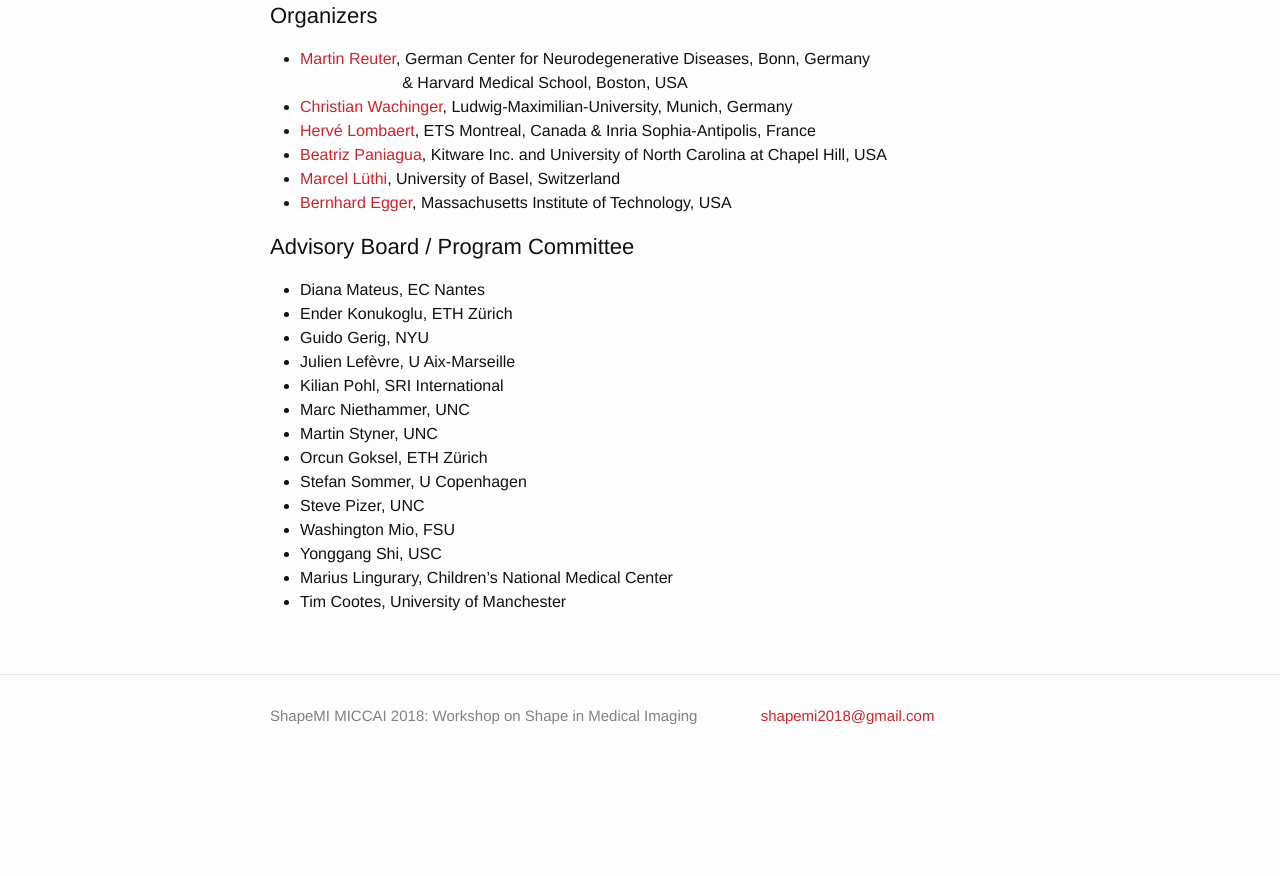
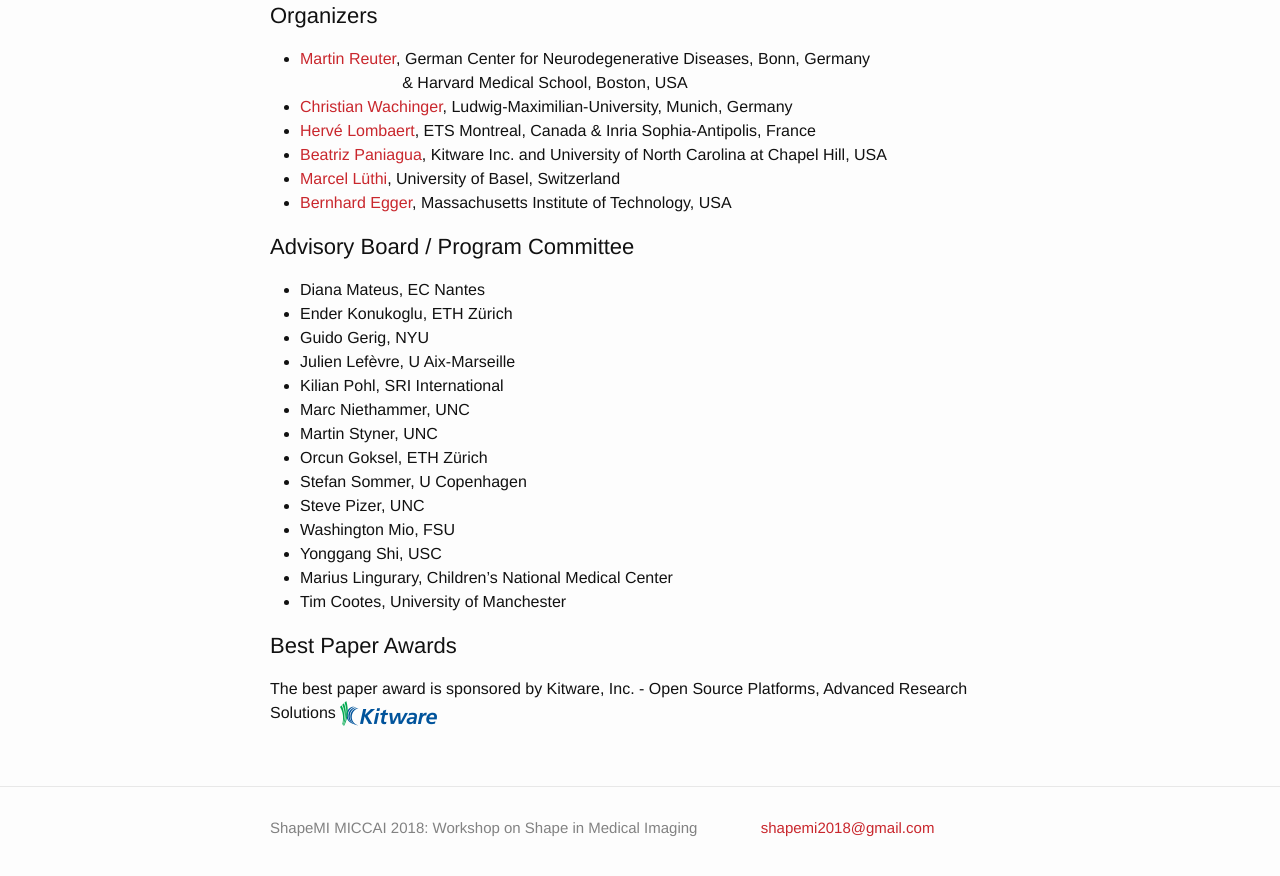
Before and after one commit to shapemi/shapemi2020, a Jekyll site: the page built from index.md, in a window 1280 px wide and 900 px high, scrolled down 1398 px. Shown: the top 876 px of the window. Built offline with Jekyll 4.4.1, drawn with Linux system fonts in a browser that asks for light colours; our own code applies the rules of GitHub Pages for plain Markdown files; before the commit the page ends 2185 px from its top, so only the background shows below that.

Commit message:
Update index.md

```diff
--- a/index.md
+++ b/index.md
@@ -47,3 +47,7 @@ Today’s image data usually represents 3D geometric structures, often describin
 - Yonggang Shi, USC
 - Marius Lingurary, Children's National Medical Center
 - Tim Cootes, University of Manchester
+
+# Best Paper Awards
+The best paper award is sponsored by Kitware, Inc. - Open Source Platforms, Advanced Research Solutions
+![Kitware](images/kitware.png)
```
